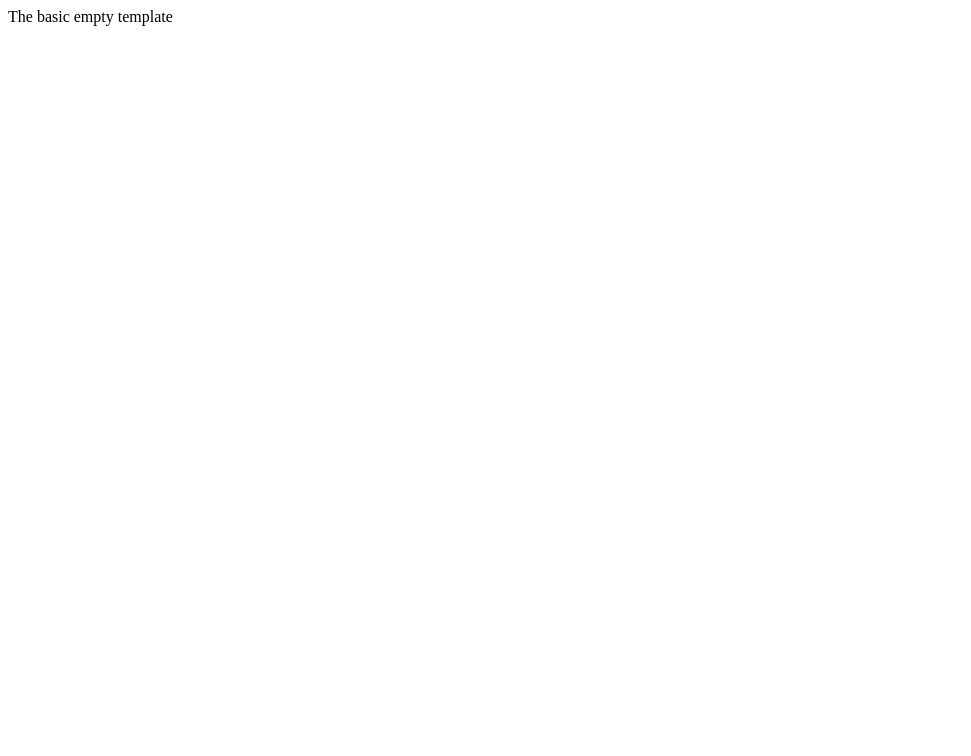
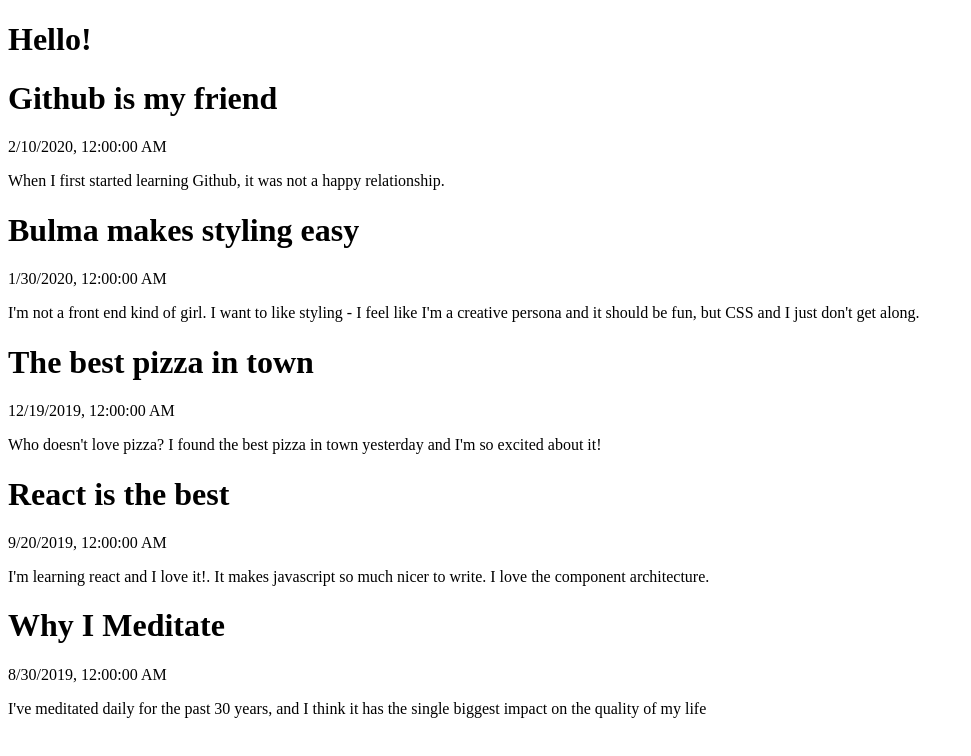
Before and after one commit to igscl/rmc-client, a React (Create React App) app: page / in a window 1280 px wide. Shown: the top 756 px of the page, without its empty margins (0-971 px from the left). Built offline with nearby package versions, Linux system fonts and the light colour scheme.

Commit message:
basic display

```diff
--- a/src/App.js
+++ b/src/App.js
@@ -1,9 +1,21 @@
-import React from 'react'
+import React, {useState, useEffect} from 'react'
+import { BrowserRouter, Route } from 'react-router-dom'
+import Actions from './components/Actions'
+import actionData from './data/post_data'
 
 const App = () => {
+  const [actions, setActions] = useState([])
+
+  useEffect(() => {
+    setActions(actionData)
+  },[])
+
   return (
     <div >
-          The basic empty template
+      <BrowserRouter>
+        <h1>Hello!</h1>
+        <Route to="/" render={(props) => <Actions {...props} actionData={actions} /> } />
+      </BrowserRouter>
     </div>
   )
 }
--- /dev/null
+++ b/src/components/Action.js
@@ -0,0 +1,17 @@
+import React from "react";
+
+const Action = ({action}) => {
+    if(!action) return null
+
+    const {title, modified_date, actions} = action
+    return (
+        <div>
+            <h1>{title}</h1>
+            <p>{modified_date.toLocaleString()}</p>
+            <p>{actions}</p>
+        </div>
+    )
+
+}
+
+export default Action
--- /dev/null
+++ b/src/components/Actions.js
@@ -0,0 +1,12 @@
+import React from 'react'
+import Action from './Action'
+
+const Actions = ({actionData}) => {
+    return(
+        <div>
+            {actionData.sort((a,b) => b.modified_date - a.modified_date).map((action) => <Action key={action._id} action={action} />)}
+        </div>
+    )
+}
+
+export default Actions
--- /dev/null
+++ b/src/data/post_data.js
@@ -0,0 +1,39 @@
+/* eslint-disable import/no-anonymous-default-export */
+// blog data for development
+export default [
+    {
+        _id: 1,
+        title: "React is the best",
+        modified_date: new Date("2019-09-20"),
+        actions:
+            "I'm learning react and I love it!. It makes javascript so much nicer to write. I love the component architecture."
+    },
+    {
+        _id: 2,
+        title: "Why I Meditate",
+        modified_date: new Date("2019-08-30"),
+        actions:
+            "I've meditated daily for the past 30 years, and I think it has the single biggest impact on the quality of my life"
+    },
+    {
+        _id: 3,
+        title: "Github is my friend",
+        modified_date: new Date("2020-02-10"),
+        actions:
+            "When I first started learning Github, it was not a happy relationship."
+    },
+    {
+        _id: 4	,
+        title: "Bulma makes styling easy",
+        modified_date: new Date("2020-01-30"),
+        actions:
+            "I'm not a front end kind of girl. I want to like styling - I feel like I'm a creative persona and it should be fun, but CSS and I just don't get along."
+    },
+    {
+        _id: 5	,
+        title: "The best pizza in town",
+        modified_date: new Date("2019-12-19"),
+        actions:
+            "Who doesn't love pizza? I found the best pizza in town yesterday and I'm so excited about it!"
+    }
+   ]
```
Also changed, not shown: src/components/EditAction.js (added), src/components/Nav.js (added), src/components/NewAction.js (added).
